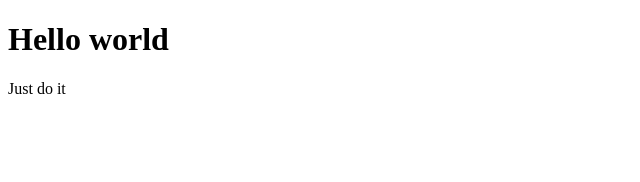
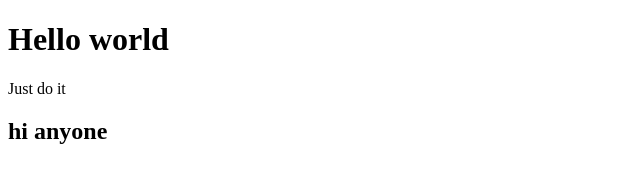
Before and after one commit to JustGwin/Front-Pro, a plain HTML site: page index.html in a window 1280 px wide. Shown: the whole page, without its empty margins (0-640 px from the left). Drawn offline with Linux system fonts and the light colour scheme.

Commit message:
update index

```diff
--- a/index.html
+++ b/index.html
@@ -8,5 +8,6 @@
 <body>
     <h1>Hello world</h1>
     <p>Just do it</p>
+    <h2>hi anyone</h2>
 </body>
 </html>
```
